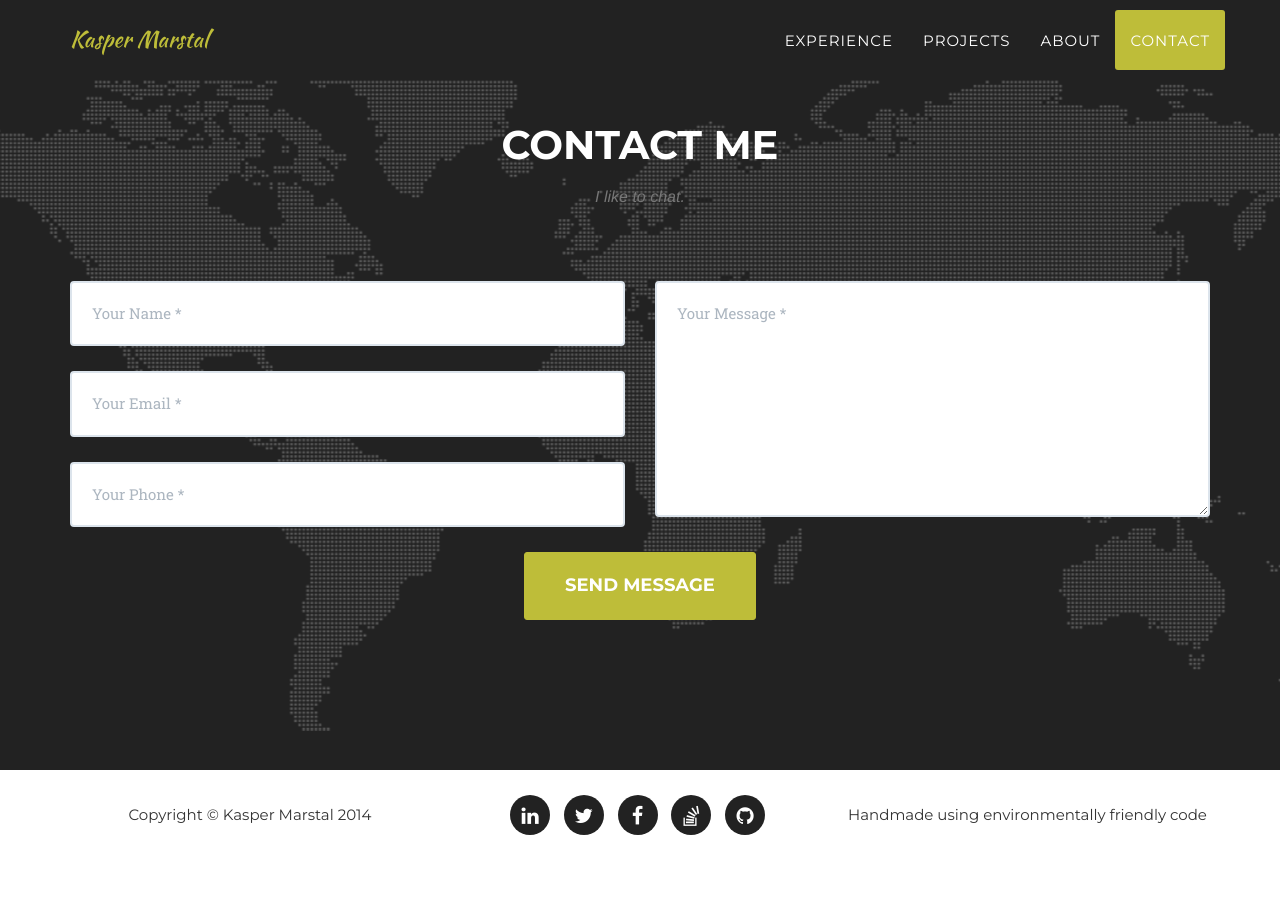
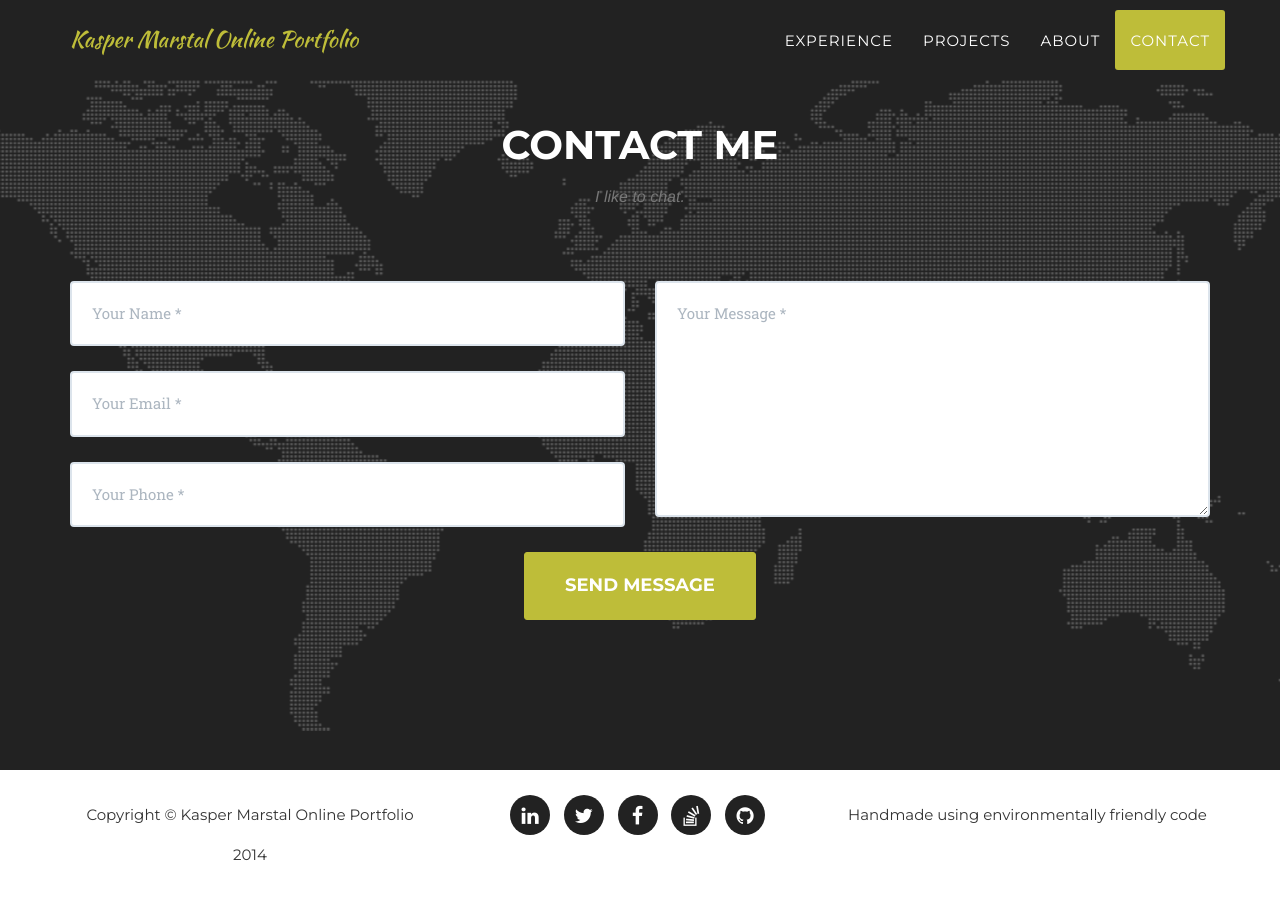
Before and after one commit to jmartens/kaspermarstal.github.io, a Jekyll site: the page built from index.html, in a window 1280 px wide and 900 px high, scrolled down 4978 px. Built offline with Jekyll 4.4.1, drawn with Linux system fonts in a browser that asks for light colours; some web fonts are replaced; before the commit the page ends 5838 px from its top, so only the background shows below that.

```diff
--- a/_config.yml
+++ b/_config.yml
@@ -1,7 +1,7 @@
 # Site settings
-title: Kasper Marstal
+title: Kasper Marstal Online Portfolio
 email: kaspermarstal@gmail.com
-description: "Kasper Marstal's personal webiste."
+description: "Kasper Marstal's website."
 
 # Color settings (hex-codes without the leading hash-tag)
 color:
@@ -12,7 +12,7 @@ color:
 # Social networks usernames (many more available: google-plus, flickr, dribbble, pinterest, instagram, tumblr, linkedin, etc.)
 social:
   - title: linkedin
-    url: dk.linkedin.com/in/kaspermarstal/
+    url: http://dk.linkedin.com/in/kaspermarstal/
   - title: twitter
     url: http://twitter.com/kaspermarstal
   - title: facebook
```
